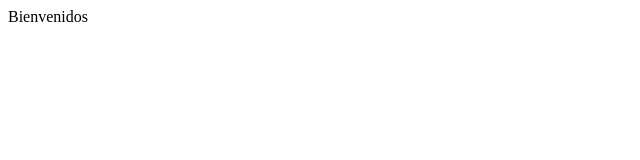
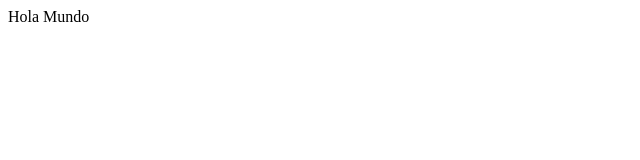
Before and after one commit to Augusto271083/PRUEBA_GIT_2, a plain HTML site: page home.html in a window 1280 px wide. Shown: the full height of the page, 0-640 px from the left. Drawn offline with Linux system fonts and the light colour scheme.

Commit message:
Editar Saludo

```diff
--- a/home.html
+++ b/home.html
@@ -5,6 +5,6 @@
     <title>Este es el home</title>
 </head>
 <body>
-    <p>Bienvenidos</p>
+    <p>Hola Mundo</p>
 </body>
 </html>
```
